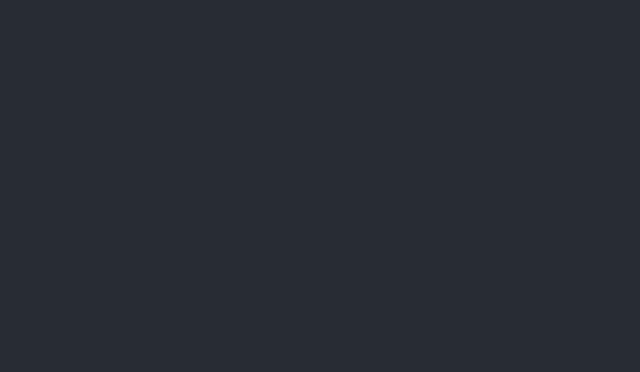
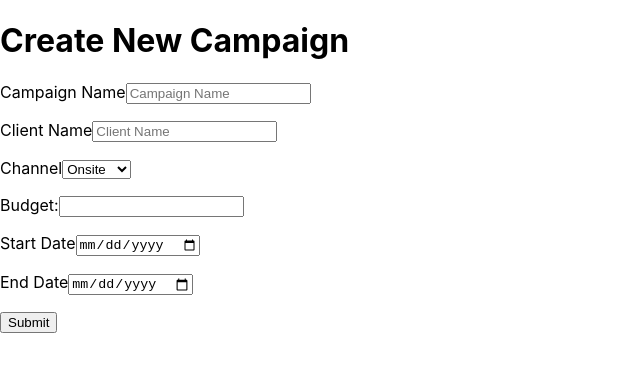
Before and after one commit to emmpaz/full-stack-dashboard, a React (Create React App) app in the folder my-app/: page /createCampaign in a window 1280 px wide. Before the commit this address had no page. Shown: the top 372 px of the page, without its empty margins (0-640 px from the left). Built offline with nearby package versions, Linux system fonts and the light colour scheme.

Commit message:
dashboard updates

```diff
--- a/my-app/src/App.css
+++ b/my-app/src/App.css
@@ -1,31 +1,31 @@
 .App {
-  text-align: center;
+  /*text-align: center;*/
 }
 
 .App-logo {
-  height: 40vmin;
-  pointer-events: none;
+  /*height: 40vmin;
+  pointer-events: none;*/
 }
 
 @media (prefers-reduced-motion: no-preference) {
-  .App-logo {
+  /*.App-logo {
     animation: App-logo-spin infinite 20s linear;
-  }
+  }*/
 }
 
 .App-header {
-  background-color: #282c34;
+ /* background-color: #282c34;
   min-height: 100vh;
   display: flex;
   flex-direction: column;
   align-items: center;
   justify-content: center;
   font-size: calc(10px + 2vmin);
-  color: white;
+  color: white;*/
 }
 
 .App-link {
-  color: #61dafb;
+ /* color: #61dafb;*/
 }
 
 @keyframes App-logo-spin {
--- a/my-app/src/App.tsx
+++ b/my-app/src/App.tsx
@@ -7,6 +7,7 @@ import { BrowserRouter as Router, useNavigate, Route, Routes } from 'react-route
 import CreateAccount from './pages/createAcc';
 import Login from './pages/login';
 import Dashboard from './pages/dashboard';
+import CreateCampaign from './pages/createCampaign';
 import { Homepage } from './pages/profileSelection';
 
 
@@ -20,6 +21,7 @@ function App() {
               <Route path="/createAcc" element = {<CreateAccount />}/>
               <Route path="/login" element = {<Login />}/>
               <Route path="/dashboard" element = {<Dashboard />}/>
+              <Route path="/createCampaign" element = {<CreateCampaign />}/>
             </Routes>
           </Router>
       </header>
--- /dev/null
+++ b/my-app/src/components/campaignList.tsx
@@ -0,0 +1,26 @@
+import * as React from 'react';
+import List from '@mui/material/List';
+import Box from '@mui/material/Box';
+import ListItem from '@mui/material/ListItem';
+import ListItemText from '@mui/material/ListItemText';
+import Divider from '@mui/material/Divider';
+import Typography from '@mui/material/Typography';
+import ListItemButton from '@mui/material/ListItemButton';
+import { Campaign } from '../pages/types';
+
+export const CampaignList = (props: {campaign: Campaign}) => {
+    const { campaign } = props
+    return(
+        <Box sx={{ width: '100%', maxWidth: 360, borderRadius: 10, bgcolor: '#808080'}}>
+                <List>
+                    <ListItem disablePadding>
+                        <ListItemButton>
+                            <ListItemText
+                                primary={campaign.campaignName}
+                                sx={{ color: 'black' }} />
+                        </ListItemButton>
+                    </ListItem>
+                </List>
+        </Box>
+    )
+}
--- /dev/null
+++ b/my-app/src/pages/createCampaign.tsx
@@ -0,0 +1,50 @@
+import React from 'react';
+import { useNavigate, Link } from 'react-router-dom';
+import axios from 'axios';
+
+const CreateCampaign = () => {
+    const navigate = useNavigate();
+
+    return(
+        <div>
+            <h1>Create New Campaign</h1>
+            <p>Campaign Name
+                <input
+                    type="text"
+                    placeholder="Campaign Name"
+                /></p>
+            <p>Client Name
+                <input
+                    type="text"
+                    placeholder="Client Name"></input>
+            </p>
+            <p>Channel
+                <select name="Channel Selection">
+                    <option value="On-Site">Onsite</option>
+                    <option value="Off-Site">Offsite</option>
+                    <option value="In-Store">In Store</option>
+                </select>
+            </p>
+            <p>Budget:
+                <input
+                    type="number">
+                </input>
+            </p>
+            <p>Start Date
+                <input
+                    type="date"
+                />
+            </p>
+            <p>End Date
+                <input
+                    type="date"
+                />
+            </p>
+            <p>
+                <button onClick={() => navigate("/dashboard")}>Submit</button>
+            </p>
+        </div>
+    );
+}
+
+export default CreateCampaign;
--- a/my-app/src/pages/dashboard.tsx
+++ b/my-app/src/pages/dashboard.tsx
@@ -2,6 +2,8 @@ import React, { useState, useEffect } from 'react';
 import { useNavigate, Link } from 'react-router-dom';
 import axios from 'axios';
 import { Campaign } from './types';
+import {CampaignList} from '../components/campaignList';
+import Button from '@mui/material/Button';
 
 const get_campaigns = axios.create({
     baseURL: 'https://ps-springboot.azurewebsites.net/campaign'
@@ -26,29 +28,15 @@ const fetchCampaigns = () => {
     });
 };
 
-
-
-  /*  componentDidMount() {
-        get_campaigns.get('/').then(res => {
-            console.log(res.data.campaignName)
-        })
-    }*/
-
-
     return(
         <div>
-            <button onClick={() => navigate("/login")}>Logout</button>
-            <h3>Dashboard</h3>
-            <input
-                type = "text"
-                placeholder = "search"
-                ></input>
+            <Button style={{float: 'right'}} onClick={() => navigate("/login")}>Logout</Button>
+            <h1>Welcome, </h1>
             <h1>List of Campaigns</h1>
+            <Button onClick={() => navigate("/createCampaign")}>Create Campaign</Button>
             <div className='camp-container'>
                 {myCampaigns.map((campaign) => (
-                    <div className='card'>
-                        <h3>{campaign.campaignName}</h3>
-                    </div>
+                    <CampaignList campaign={ campaign }/>
                 ))}
             </div>
         </div>
```
